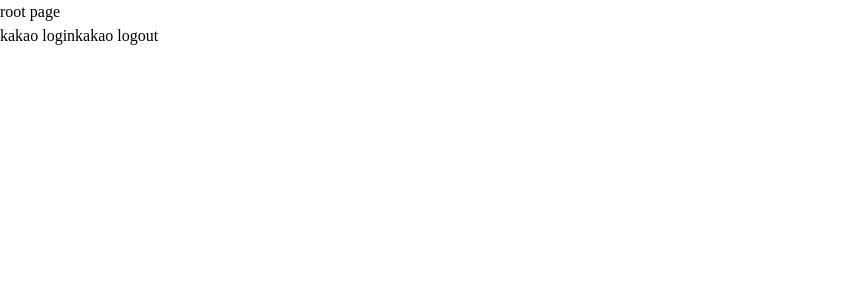
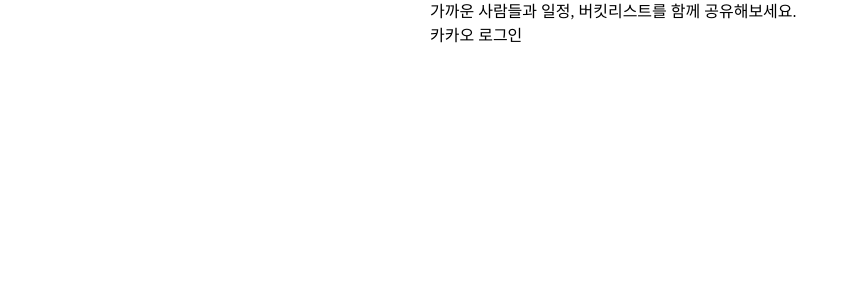
Before and after one commit to Nexters/ditto, a Next.js app: page / in a window 1280 px wide. Shown: the top 300 px of the page, without its empty margins (0-859 px from the left). Built offline with nearby package versions, Linux system fonts and the light colour scheme; no server answers.

Commit message:
add redirection logic, routing by code, user

```diff
--- a/lib/supabase/apis/group.ts
+++ b/lib/supabase/apis/group.ts
@@ -1,3 +1,4 @@
+import { isNonNullable, pickFirst } from '@/utils/array';
 import { supabase } from '../client';
 
 export const createGroup = async (user_id: number, group_name: string) => {
@@ -33,3 +34,10 @@
   if (error) throw error;
   return;
 };
+
+export const getJoinedGroupList = async (user_id: number) => {
+  const { data, error } = await supabase.from('group_members').select(`*, groups (*)`).eq('user_id', user_id);
+  const joinedGroupList = (data ?? []).map((item) => pickFirst(item.groups)).filter(isNonNullable);
+  if (error) throw error;
+  return joinedGroupList;
+};
--- a/pages/index.tsx
+++ b/pages/index.tsx
@@ -1,32 +1,88 @@
+import MainLayout from '@/components/layouts/MainLayout';
+import { getJoinedGroupList, joinGroup } from '@/lib/supabase/apis/group';
+import { getInvitationInfo } from '@/lib/supabase/apis/invitation';
 import { useUser } from '@/store/useUser';
-import { KAKAO_CLIENT_ID, KAKAO_LOGIN_REDIRECT_URL, KAKAO_LOGOUT_REDIRECT_URL } from '@/utils/const';
-import queryString from 'query-string';
+import { KAKAO_LOGIN_URL } from '@/utils/const';
+import { pickFirst } from '@/utils/array';
+import { useQuery } from '@tanstack/react-query';
+import Router, { useRouter } from 'next/router';
+import { useEffect } from 'react';
 
-export default function Home() {
-  const { user, isLoggedIn } = useUser();
+// @note: root page flow
+// 1-1. 로그인 여부 확인 -> 로그인되어있다면 참여한 그룹 리스트 확인
+// 1-2. 초대코드로 그룹 정보 확인 -> 웰컴 메시지 노출
+// 2-1. 초대코드 유효 o + 로그인 x -> 초대 메시지 노출
+// 2-2. 초대코드 유효 o + 로그인 o -> 해당 그룹에 가입되어있다면, 자동 가입 후 해당 그룹 홈으로 이동
+//                               가입되어있지 않다면, 그 그룹 홈으로 이동.
+// 2-3. 초대코드 유효 x + 로그인 x -> 웰컴 메시지 노출
+// 2-4. 초대코드 유효 x + 로그인 o -> 속한 그룹 중 하나의 홈으로 이동
 
-  const loginHref = queryString.stringifyUrl({
-    url: 'https://kauth.kakao.com/oauth/authorize',
-    query: {
-      client_id: KAKAO_CLIENT_ID,
-      redirect_uri: KAKAO_LOGIN_REDIRECT_URL,
-      response_type: 'code',
+const RootPage = () => {
+  const router = useRouter();
+  const code = pickFirst(router.query.code);
+
+  const { user, isLoading: isLoadingUser } = useUser();
+  const invitationInfoQuery = useQuery(
+    ['code', code],
+    async () => {
+      if (!code) throw 'code is null';
+      return await getInvitationInfo(code);
     },
-  });
-  const logoutHref = queryString.stringifyUrl({
-    url: 'https://kauth.kakao.com/oauth/logout',
-    query: {
-      client_id: KAKAO_CLIENT_ID,
-      logout_redirect_uri: KAKAO_LOGOUT_REDIRECT_URL,
-      response_type: 'code',
+    { enabled: !!code }
+  );
+  const joinedGroupListQuery = useQuery(
+    ['groups', user],
+    async () => {
+      if (!user) throw 'need to login';
+      return await getJoinedGroupList(user.id);
     },
-  });
+    { enabled: !!user }
+  );
+
+  useEffect(() => {
+    const run = async () => {
+      if (isLoadingUser) return;
+      if (code && invitationInfoQuery.isLoading) return;
+      if (joinedGroupListQuery.isLoading) return;
+
+      const invitationInfo = invitationInfoQuery.data;
+      const joinedGroupList = joinedGroupListQuery.data ?? [];
+
+      if (user) {
+        if (invitationInfo) {
+          const needToJoin = joinedGroupList.every((group) => group.id !== invitationInfo.group_id);
+          if (needToJoin) {
+            await joinGroup(user.id, invitationInfo.group_id, invitationInfo.creator_id);
+          }
+          return Router.push('/' + invitationInfo.group_id);
+        }
+
+        if (joinedGroupList.length > 0) {
+          Router.push('/' + joinedGroupList[0].id);
+        }
+      }
+    };
+    run();
+  }, [
+    code,
+    user,
+    invitationInfoQuery.data,
+    joinedGroupListQuery.data,
+    isLoadingUser,
+    invitationInfoQuery.isLoading,
+    joinedGroupListQuery.isLoading,
+  ]);
 
   return (
-    <div>
-      <h1>root page {isLoggedIn && user.nickname}</h1>
-      <a href={loginHref}>kakao login</a>
-      <a href={logoutHref}>kakao logout</a>
-    </div>
+    <MainLayout hideBottomNavigation>
+      <p>
+        {invitationInfoQuery.data
+          ? `${invitationInfoQuery.data.users.nickname}님이 당신을\n${invitationInfoQuery.data.groups.name} 그룹으로 초대합니다.`
+          : '가까운 사람들과\n일정, 버킷리스트를 함께 공유해보세요.'}
+      </p>
+      <a href={KAKAO_LOGIN_URL}>카카오 로그인</a>
+    </MainLayout>
   );
-}
+};
+
+export default RootPage;
--- /dev/null
+++ b/utils/array.ts
@@ -0,0 +1,9 @@
+export const pickFirst = <T extends unknown>(smt: T | T[] | null) => {
+  if (!smt) return null;
+  if (Array.isArray(smt)) return smt[0] ?? null;
+  return smt;
+};
+
+export const isNonNullable = <T>(smt?: T | null): smt is T => {
+  return smt != null;
+};
```
Also changed, not shown: lib/supabase/type.ts (+13 -0 lines).
